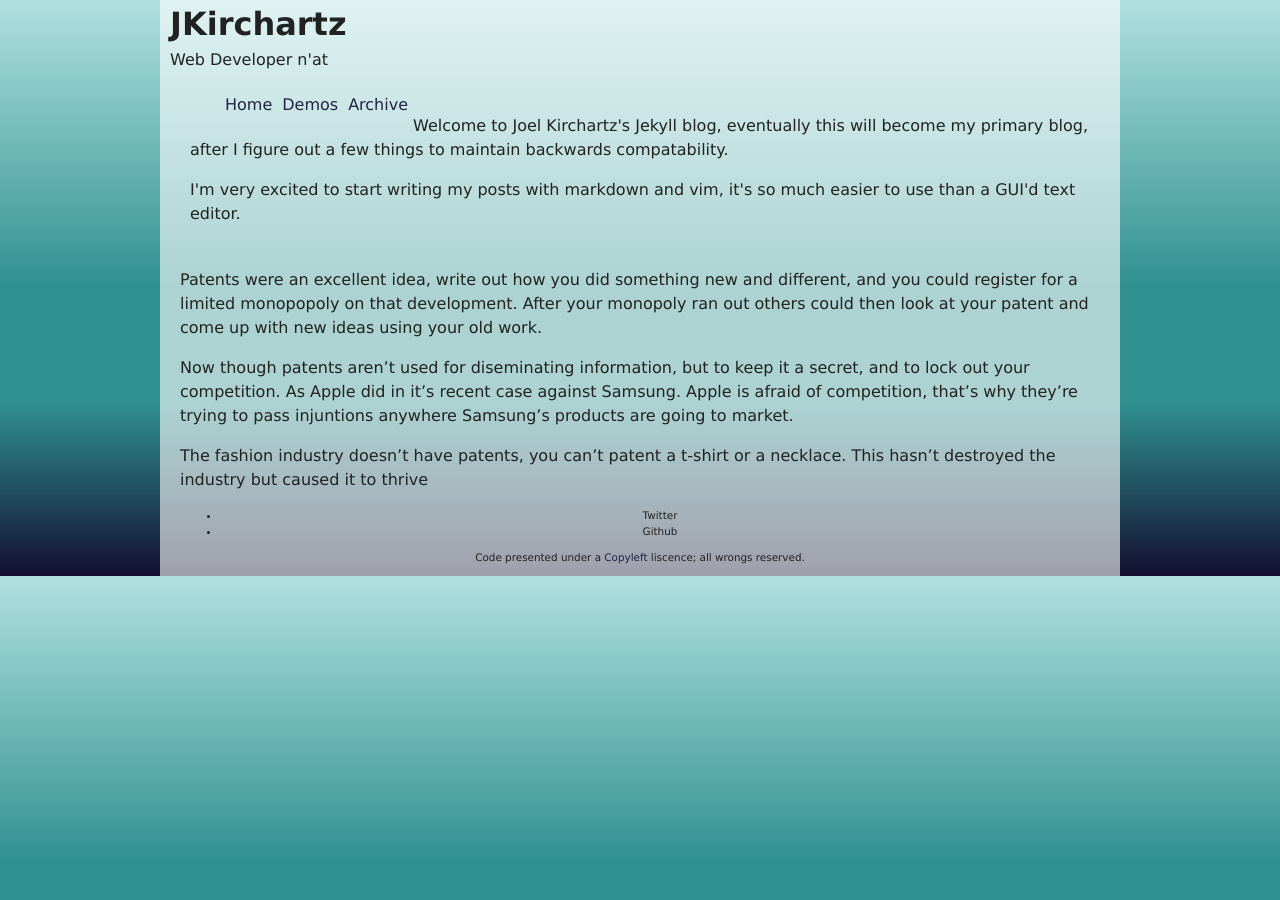
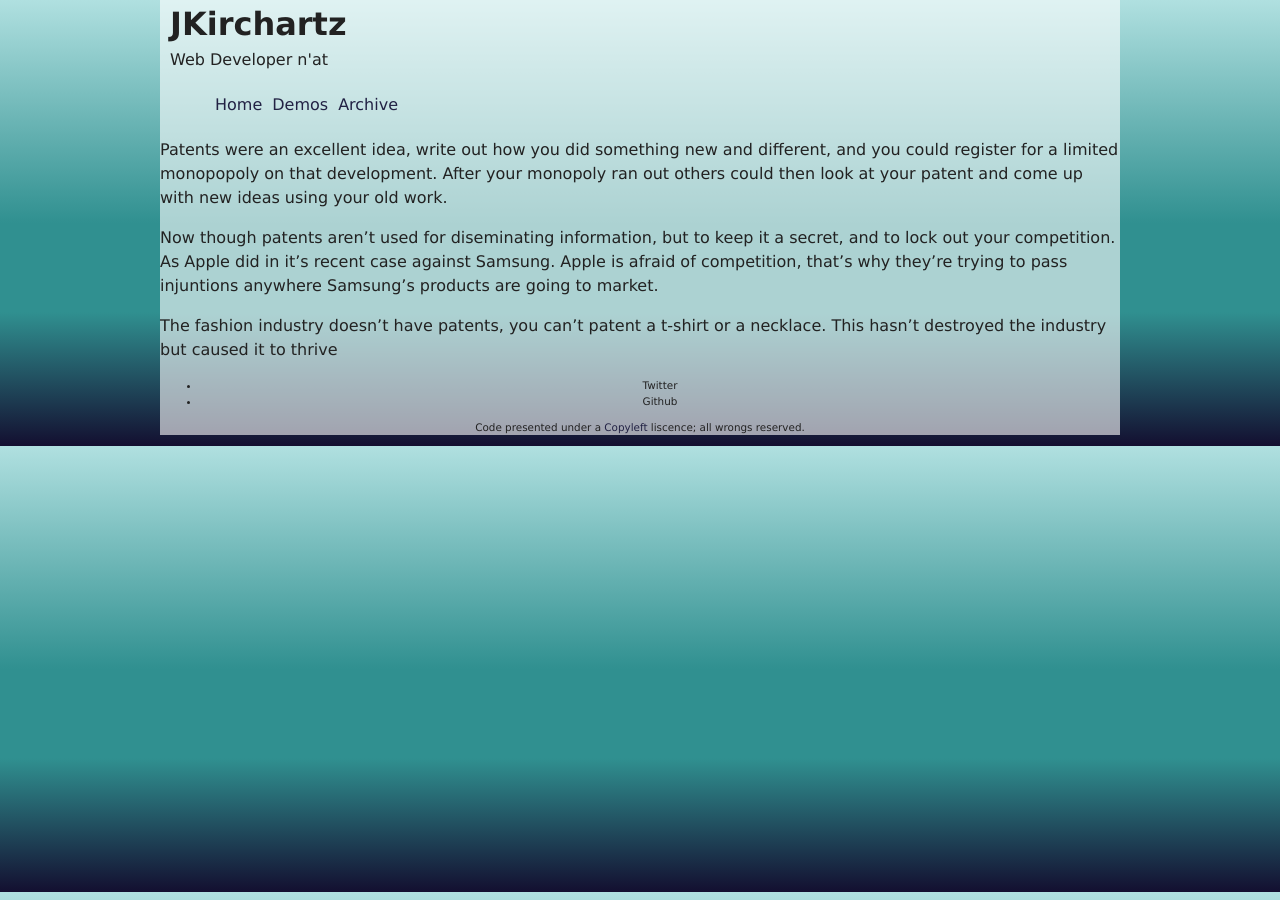
Before and after one commit to JKirchartz/jkirchartz.github.com, a Jekyll site: the page built from index.html, in a window 1280 px wide. Built offline with Jekyll 4.4.1, drawn with Linux system fonts in a browser that asks for light colours; Markdown is read by kramdown in place of the engine named in the settings.

Commit message:
tweak layouts

```diff
--- a/_layouts/base.html
+++ b/_layouts/base.html
@@ -12,8 +12,6 @@
             <header>
             <h1>JKirchartz</h1>
             <span>Web Developer n'at</span>
-            <header>
-
             <nav role="navigation">
             <ul>
                 <li><a href="/">Home</a></li>
@@ -21,6 +19,7 @@
                 <li><a href="archive.html">Archive</a></li>
             </ul>
             </nav>
+            </header>
             <article>
             {{ content }}
             </article>
@@ -28,6 +27,7 @@
             <ul>
                 <li>Twitter</li>
                 <li>Github</li>
+
             </ul>
             <p>Code presented under a <a href="http://en.wikipedia.org/wiki/copyleft">Copyleft</a>
             liscence; all wrongs reserved.</p>
--- a/index.html
+++ b/index.html
@@ -1,17 +1,6 @@
 ---
 layout: base
 ---
-<section class="content">
-<p>
-Welcome to Joel Kirchartz's Jekyll blog, eventually this will become
-my primary blog, after I figure out a few things to maintain backwards compatability.
-</p>
-<p>
-I'm very excited to start writing my posts with markdown and vim, it's so much easier to use
-than a GUI'd text editor.
-</p>
-</section>
-
 <div class="blog-index">
       {% assign post = site.posts.first %}
       {% assign content = post.content %}
```
